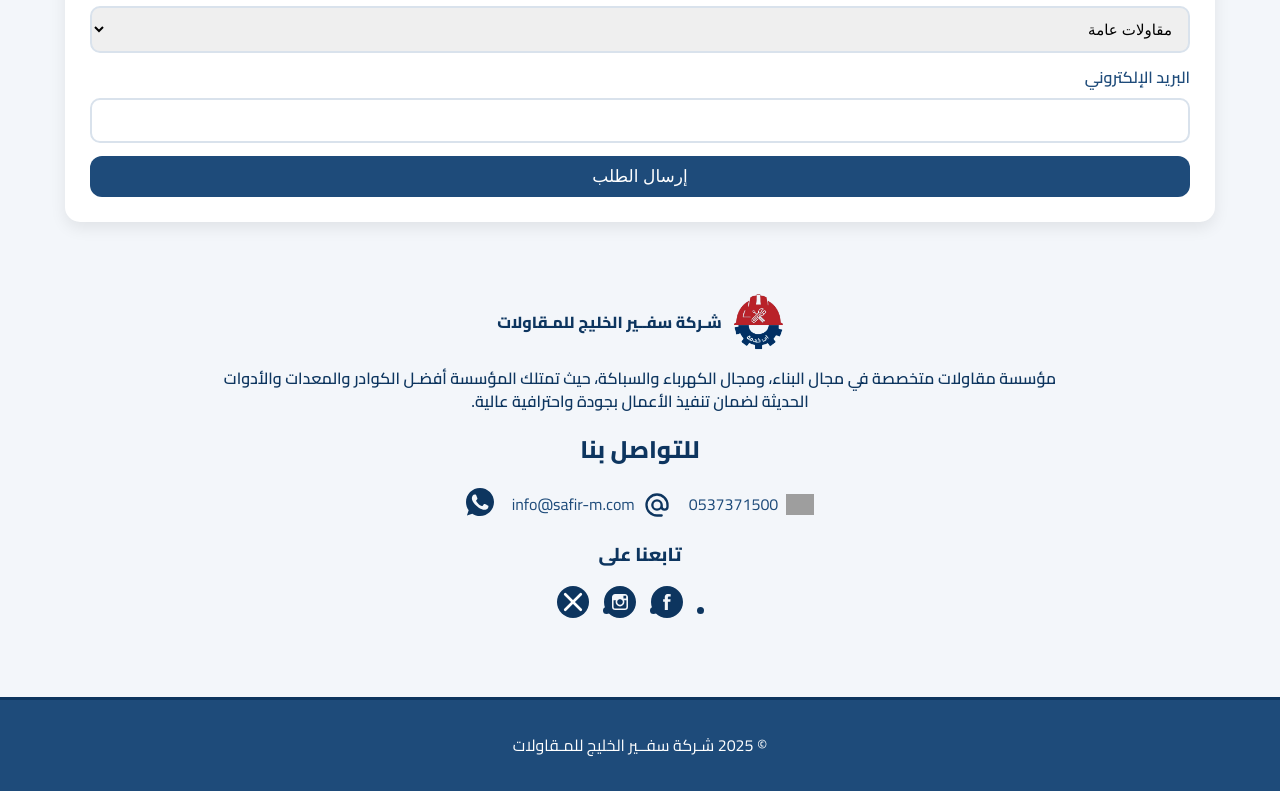
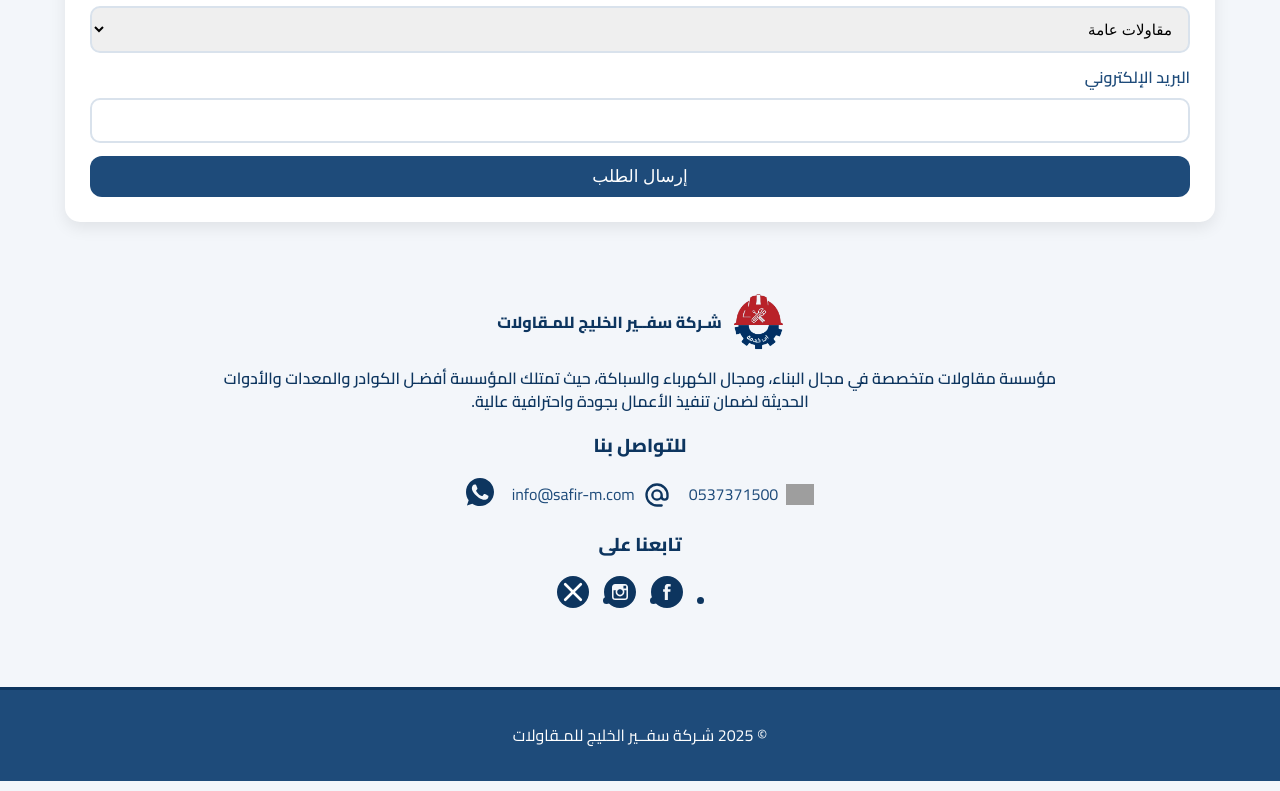
Before and after one commit to AbdulrahmanAlsaudi/Safir-Almamlakat-Lilmuqawalat, a plain HTML site: page index.html in a window 1280 px wide. Shown: the part 2926-3717 px from the top of the page. Drawn offline with nearby package versions, Linux system fonts and the light colour scheme; grey boxes are pictures that could not be loaded.

Commit message:
Update index.html

```diff
--- a/index.html
+++ b/index.html
@@ -215,7 +215,7 @@
         مؤسسة مقاولات متخصصة في مجال البناء، ومجال الكهرباء والسباكة، حيث تمتلك المؤسسة أفضـل الكوادر والمعدات والأدوات الحديثة لضمان تنفيذ الأعمال بجودة واحترافية عالية.
       </p>
 
-      <h2>للتواصل بنا</h2>
+      <h3>للتواصل بنا</h3>
       <ul class="contact-list">
         <li>
        <img src="https://img.icons8.com/ios-filled/50/000000/phone.png" alt="هاتف" />
```
